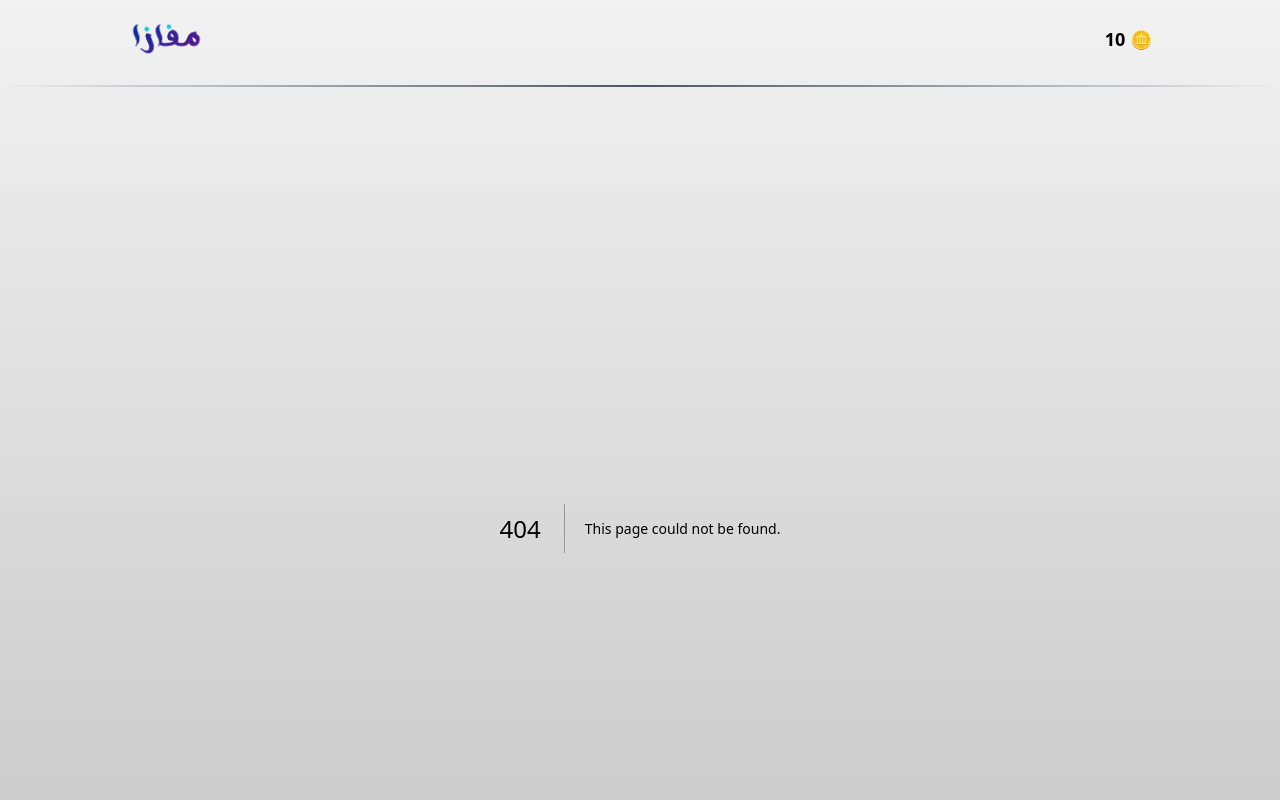
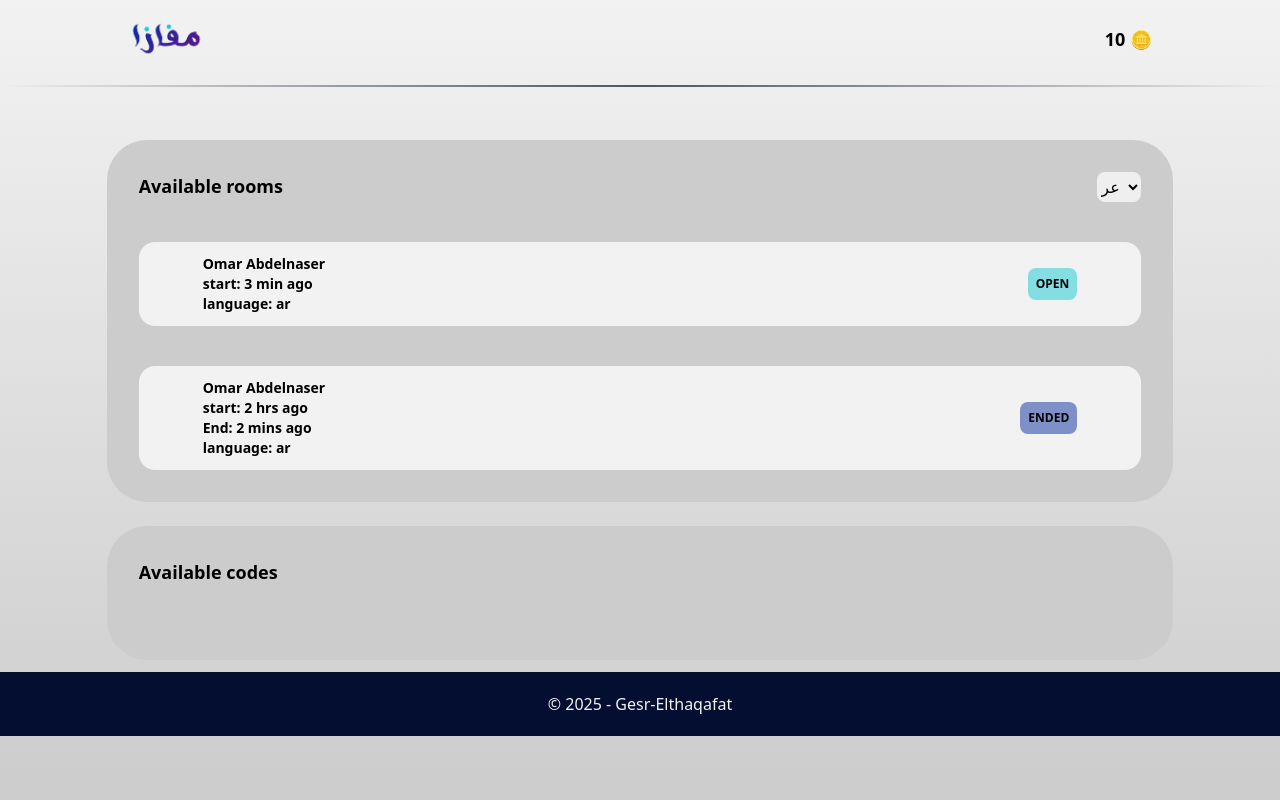
Before and after one commit to ahmed-elbehairy7/gesr-elthaqafat-student-web, a Next.js app: page /dashboard in a window 1280 px wide. Before the commit this address had no page. Shown: the top 800 px of the page. Built offline with nearby package versions, Linux system fonts and the light colour scheme.

Commit message:
added available rooms container

```diff
--- /dev/null
+++ b/app/dashboard/page.tsx
@@ -0,0 +1,17 @@
+"use client";
+
+import CodesContainer from "@/components/codesContainer";
+import RoomsContainer from "@/components/roomsContainer";
+import React, { useState } from "react";
+
+const DashboardPage = () => {
+	const [lang, setLang] = useState<"ma" | "ar">("ar");
+	return (
+		<main className="flex flex-col items-center">
+			<RoomsContainer {...{ lang, setLang }} />
+			<CodesContainer />
+		</main>
+	);
+};
+
+export default DashboardPage;
--- a/app/page.tsx
+++ /dev/null
@@ -1,12 +0,0 @@
-import React from "react";
-
-const HomePage = async () => {
-	await new Promise((r) => setTimeout(r, 2000));
-	return (
-		<main>
-			<p>stuff going on here</p>
-		</main>
-	);
-};
-
-export default HomePage;
--- /dev/null
+++ b/components/codesContainer.tsx
@@ -0,0 +1,14 @@
+import React from "react";
+import Container from "./container";
+
+const CodesContainer = () => {
+	return (
+		<Container title="Available codes">
+			<div></div>
+		</Container>
+	);
+};
+
+export type CodesContainerProps = {};
+
+export default CodesContainer;
--- /dev/null
+++ b/components/container.tsx
@@ -0,0 +1,23 @@
+import React, { ReactElement } from "react";
+
+const Container = ({ rightNode, title, children }: ContainerProps) => {
+	return (
+		<section className="w-5/6 rounded-container bg-bright-two py-8 px-8 my-3">
+			<div className="flex flex-row justify-between mb-10">
+				<div className="flex flex-col">
+					<h2 className="text-lg font-bold">{title}</h2>
+					<div className="w-20 h-0.5"></div>
+				</div>
+				{rightNode}
+			</div>
+			{children}
+		</section>
+	);
+};
+export type ContainerProps = {
+	title: string;
+	rightNode?: ReactElement;
+	children: React.ReactNode;
+};
+
+export default Container;
--- a/components/header.tsx
+++ b/components/header.tsx
@@ -1,9 +1,12 @@
-import React from "react";
+import React, { useEffect } from "react";
 import Logo from "@/assets/logo.png";
 import Image from "next/image";
 
 const Header = () => {
 	const coins = 10; //backend todo get user coins
+	useEffect(() => {
+		localStorage.setItem("coins", coins.toString());
+	}, []);
 	return (
 		<header className="w-full h-32 flex flex-col">
 			<div className="w-full px-14 md:px-32 flex flex-row justify-between items-center">
--- /dev/null
+++ b/components/roomBox.tsx
@@ -0,0 +1,35 @@
+import React from "react";
+import Status from "./status";
+
+const RoomBox = ({
+	teacher,
+	start,
+	end,
+	lang,
+	meetingLink,
+	open,
+	click,
+}: RoomBoxProps) => {
+	return (
+		<div className="bg-bright-one py-3 px-3 md:px-16 flex flex-row rounded-2xl justify-between items-center">
+			<div className="font-semibold text-sm">
+				<h2>{teacher}</h2>
+				<h2>start: {start}</h2>
+				{!open && <h2>End: {end}</h2>}
+				<h2>language: {lang}</h2>
+			</div>
+			<Status open={open} click={click} />
+		</div>
+	);
+};
+
+export type RoomBoxProps = {
+	teacher: string;
+	start: string;
+	end?: string;
+	lang: "ar" | "ma";
+	open?: true;
+	click?: true;
+	meetingLink: string;
+};
+export default RoomBox;
--- /dev/null
+++ b/components/roomsContainer.tsx
@@ -0,0 +1,50 @@
+import React, { Dispatch, SetStateAction, useEffect, useState } from "react";
+import Container from "./container";
+import RoomBox, { RoomBoxProps } from "./roomBox";
+
+const RoomsContainer = ({ lang, setLang }: RoomsContainerProps) => {
+	const [rooms, setRooms] = useState<RoomBoxProps[]>([]);
+
+	useEffect(() => {
+		setRooms([
+			{
+				lang: "ar",
+				meetingLink: "https://us50.zoom.us",
+				start: "3 min ago",
+				open: true,
+				teacher: "Omar Abdelnaser",
+			},
+			{
+				lang: "ar",
+				meetingLink: "https://us50.zoom.us",
+				start: "2 hrs ago",
+				end: "2 mins ago",
+				teacher: "Omar Abdelnaser",
+			},
+		]);
+	}, []);
+	return (
+		<Container
+			title="Available rooms"
+			rightNode={
+				<select className="rounded-lg" defaultValue={lang}>
+					<option value={"ma"}>ma</option>
+					<option value={"ar"}>عر</option>
+				</select>
+			}
+		>
+			<div className="space-y-5 md:space-y-10">
+				{rooms.map((v, index) => (
+					<RoomBox {...v} key={index} />
+				))}
+			</div>
+		</Container>
+	);
+};
+
+export type RoomsContainerProps = {
+	lang: "ar" | "ma";
+	setLang: Dispatch<SetStateAction<"ar" | "ma">>;
+};
+
+export default RoomsContainer;
--- /dev/null
+++ b/components/status.tsx
@@ -0,0 +1,22 @@
+import React from "react";
+
+const Status = ({ open, click }: StatusProps) => {
+	return (
+		<div
+			className={`${
+				open ? "bg-accent-color" : "bg-primary-color"
+			} bg-opacity-50 rounded-lg h-fit py-2 px-2`}
+		>
+			<p className=" text-black opacity-100 text-xs font-semibold">
+				{open ? (click ? "click to open" : "OPEN") : "ENDED"}
+			</p>
+		</div>
+	);
+};
+
+export type StatusProps = {
+	open?: true;
+	click?: true;
+};
+
+export default Status;
--- a/tailwind.config.ts
+++ b/tailwind.config.ts
@@ -13,6 +13,7 @@ export default {
 			},
 			borderRadius: {
 				inputField: "15px",
+				container: "40px",
 			},
 			colors: {
 				primary: "#0d309e",
```
Also changed, not shown: middleware.ts (added, +12 -0 lines).
